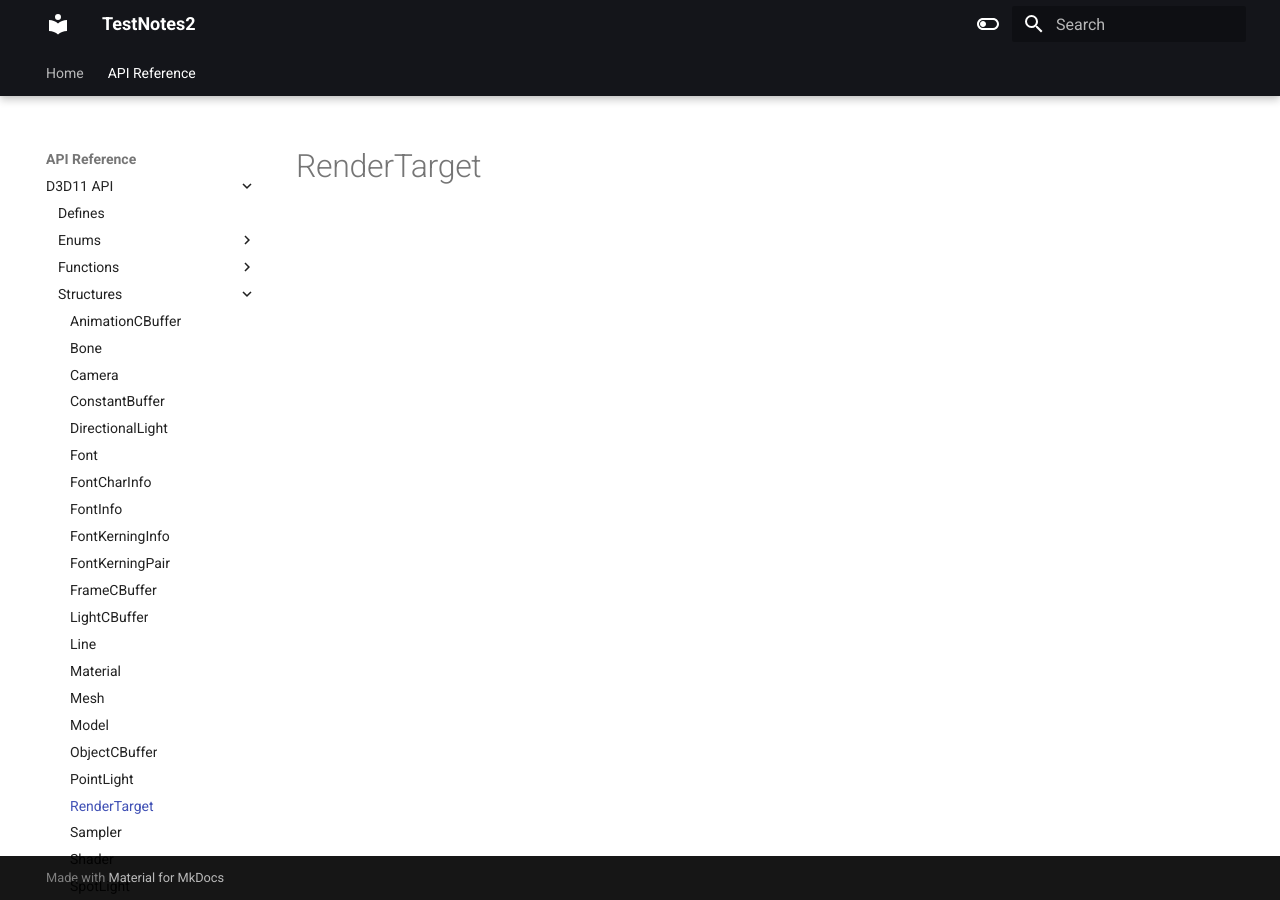
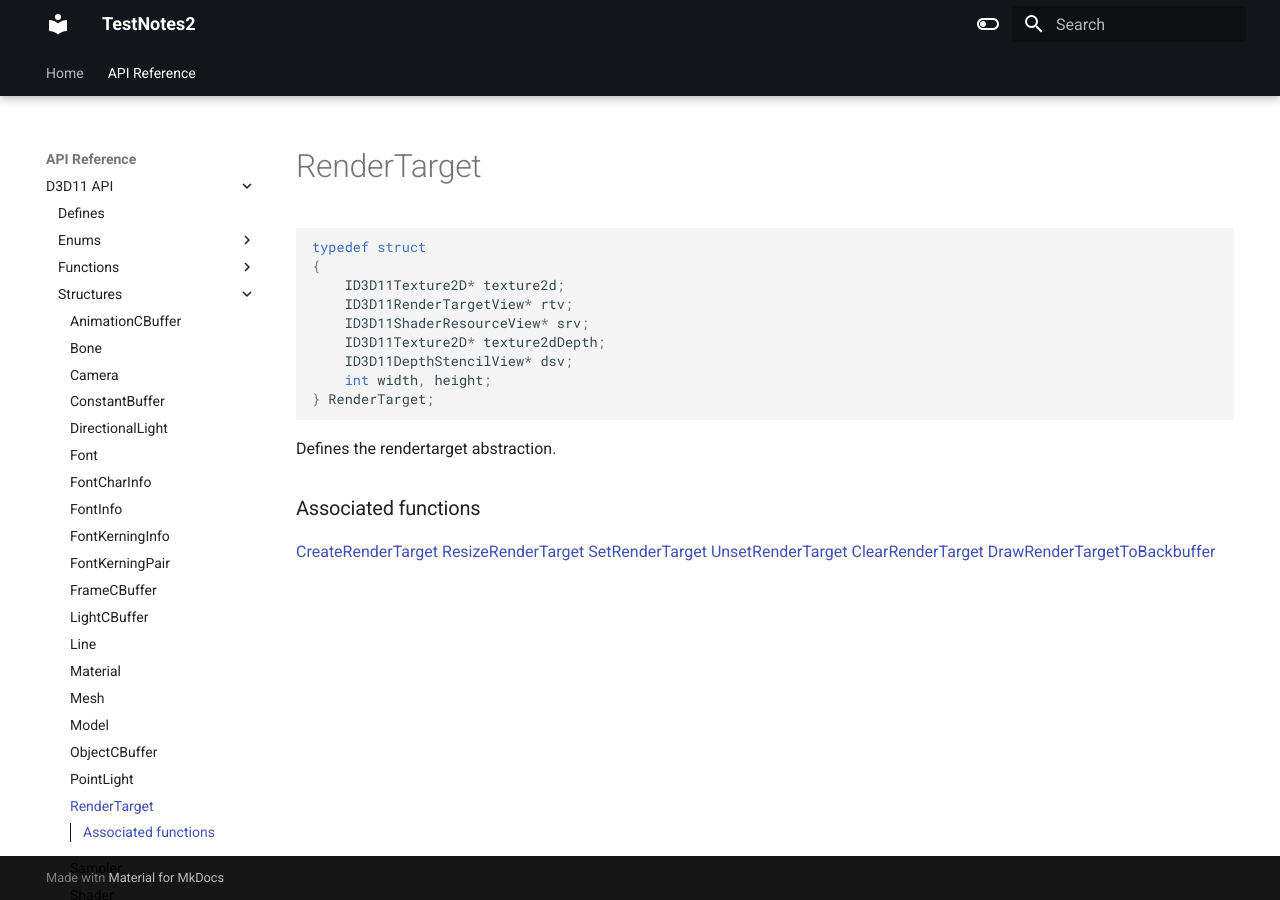
Before and after one commit to erichederstedt/TempEngineDocs, an MkDocs documentation site: the page built from docs/API Reference/D3D11 API/Structures/RenderTarget.md, in a window 1280 px wide. Built offline with MkDocs 1.6.1 and Material for MkDocs 9.7.7, drawn with Linux system fonts in a browser that asks for light colours.

Commit message:
PUSH NOTE : RenderTarget.md

````diff
--- a/docs/API Reference/D3D11 API/Structures/RenderTarget.md
+++ b/docs/API Reference/D3D11 API/Structures/RenderTarget.md
@@ -1 +1,24 @@
 # RenderTarget
+
+```c++
+typedef struct
+{
+    ID3D11Texture2D* texture2d;
+    ID3D11RenderTargetView* rtv;
+    ID3D11ShaderResourceView* srv;
+    ID3D11Texture2D* texture2dDepth;
+    ID3D11DepthStencilView* dsv;
+    int width, height;
+} RenderTarget;
+```
+
+Defines the rendertarget abstraction.
+
+
+### Associated functions
+[CreateRenderTarget](../Functions/CreateRenderTarget.md)
+[ResizeRenderTarget](../Functions/ResizeRenderTarget.md)
+[SetRenderTarget](../Functions/SetRenderTarget.md)
+[UnsetRenderTarget](../Functions/UnsetRenderTarget.md)
+[ClearRenderTarget](../Functions/ClearRenderTarget.md)
+[DrawRenderTargetToBackbuffer](../Functions/DrawRenderTargetToBackbuffer.md)
````
